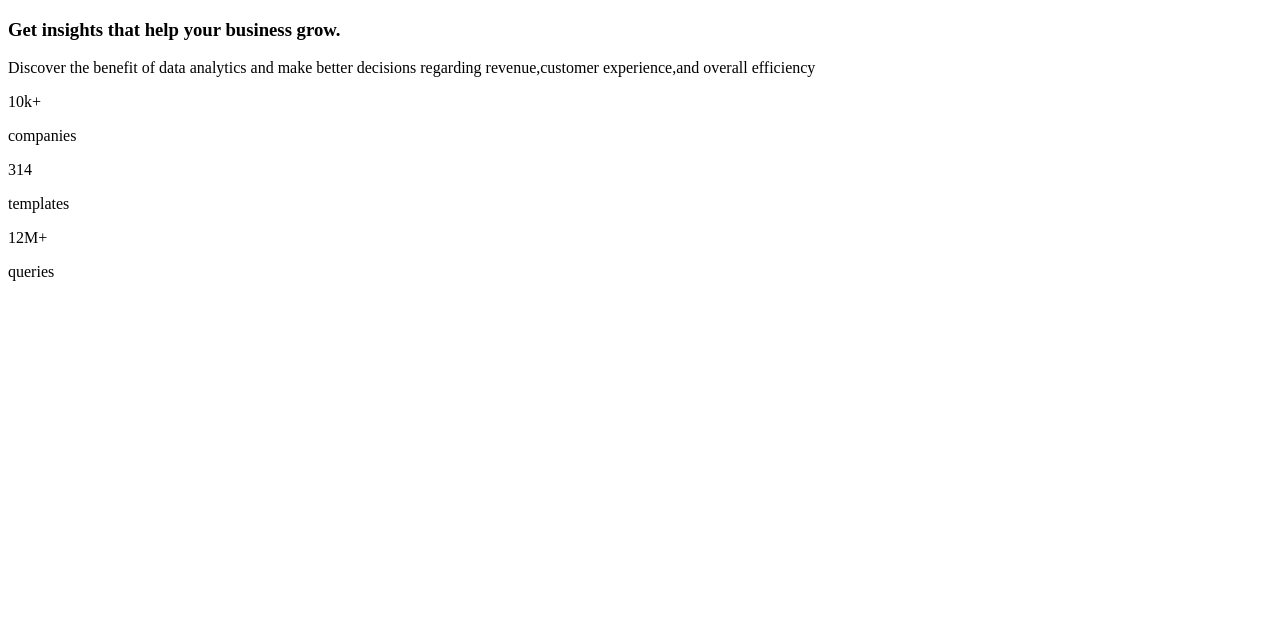
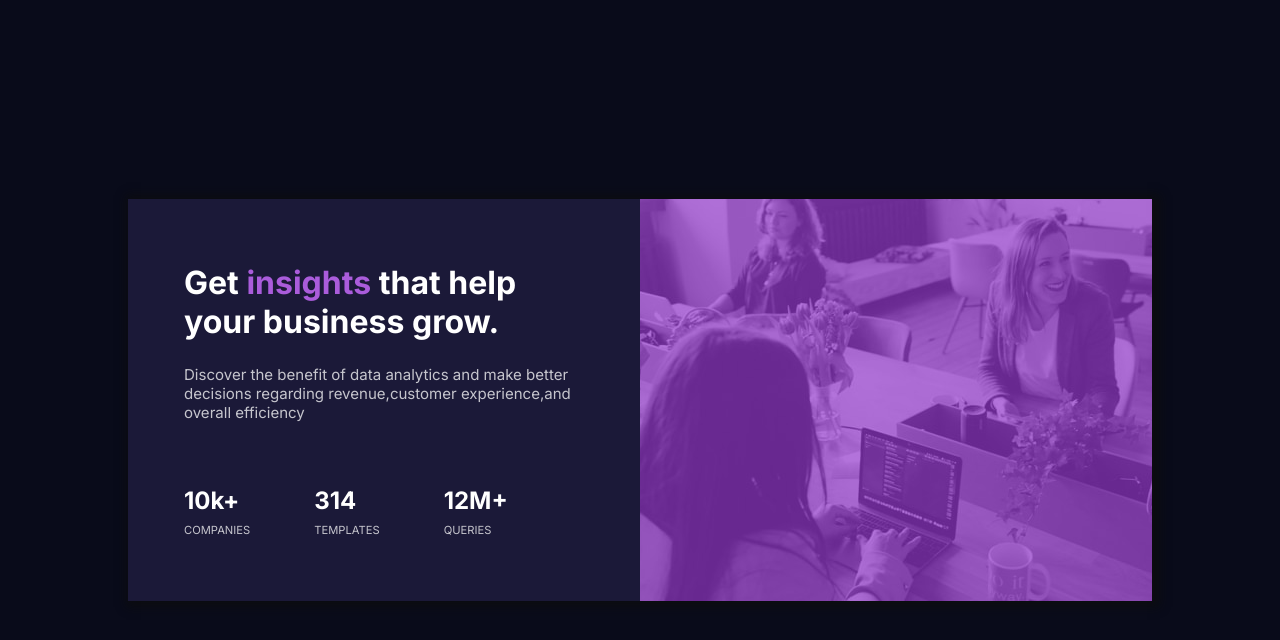
Before and after one commit to Latinofficial/latin, a plain HTML site: page index.html in a window 1280 px wide. Drawn offline with Linux system fonts and the light colour scheme; the site is published under a folder, as on GitHub Pages, so addresses that start at the root find nothing.

Commit message:
fixed style sheet not working

```diff
--- a/index.html
+++ b/index.html
@@ -5,7 +5,7 @@
     <meta http-equiv="X-UA-Compatible" content="IE=edge" />
     <meta name="viewport" content="width=device-width, initial-scale=1.0" />
     <title>STATS PREVIEW CODE COMPONENT</title>
-    <link rel="stylesheet" href="/assets/css/style.css" />
+    <link rel="stylesheet" href="./assets/css/style.css" />
   </head>
   <body>
     <main id="main">
```
